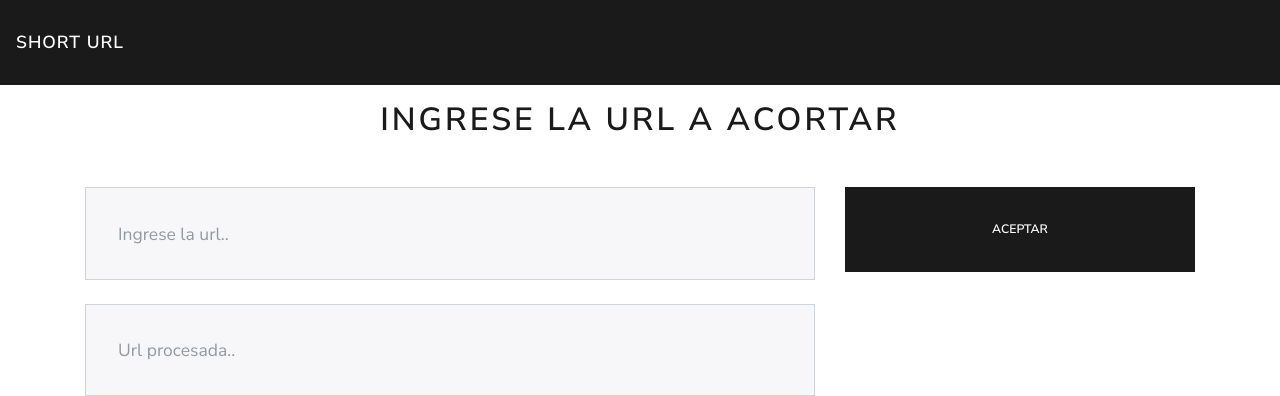
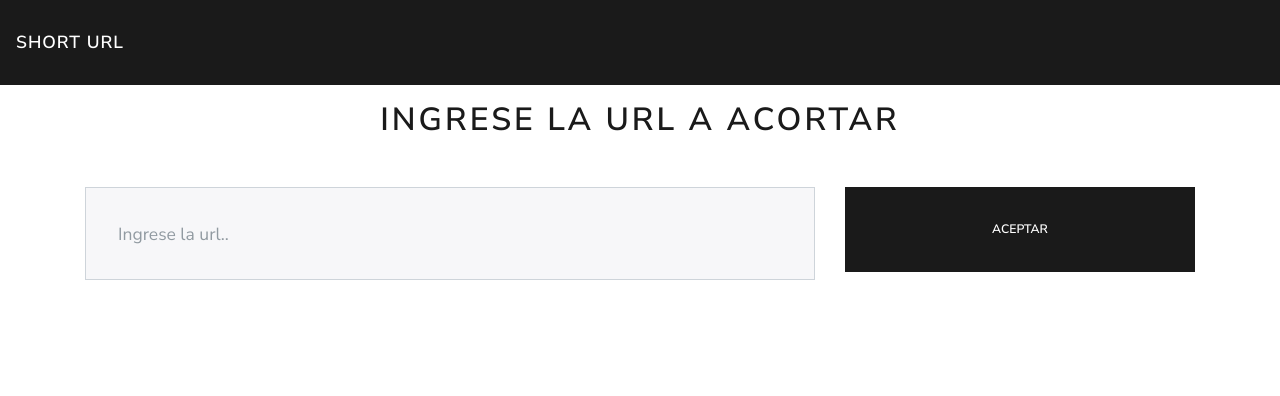
Before and after one commit to truizdiaz/angular-bitly, an Angular app: page / in a window 1280 px wide. Shown: the top 396 px of the page. Built offline with nearby package versions, Linux system fonts and the light colour scheme.

Commit message:
UrlShort TS

```diff
--- a/src/app/app.module.ts
+++ b/src/app/app.module.ts
@@ -1,6 +1,8 @@
 import { BrowserModule } from '@angular/platform-browser';
 import { NgModule } from '@angular/core';
+import { FormsModule } from '@angular/forms';
 
+// Componentes
 import { AppComponent } from './app.component';
 import { NavbarComponent } from './components/navbar/navbar.component';
 import { ShortUrlComponent } from './components/short-url/short-url.component';
@@ -14,7 +16,8 @@
     SpinnerComponent
   ],
   imports: [
-    BrowserModule
+    BrowserModule,
+    FormsModule
   ],
   providers: [],
   bootstrap: [AppComponent]
--- a/src/app/components/short-url/short-url.component.html
+++ b/src/app/components/short-url/short-url.component.html
@@ -2,15 +2,15 @@
     <h1 class="display-5 text-center">INGRESE LA URL A ACORTAR</h1>
     <div class="row mt-5 mb-4">
         <div class="col-lg-8">
-            <input type="text" class="form-control form-control-lg" placeholder="Ingrese la url..">
+            <input type="text" [(ngModel)]="nombreUrl" class="form-control form-control-lg" placeholder="Ingrese la url..">
         </div>
         <div class="col-lg-4">
-            <button class="btn btn-primary btn-block btn-lg">ACEPTAR</button>
+            <button (click)="procesarUrl()" class="btn btn-primary btn-block btn-lg">ACEPTAR</button>
         </div>
     </div>
-    <div class="row">
+    <div *ngIf="urlProcesada" class="row">
         <div class="col-lg-8">
-            <input type="text" class="form-control form-control-lg" placeholder="Url procesada..">
+            <input type="text" [(ngModel)]="urlShort" class="form-control form-control-lg" placeholder="Url procesada..">
         </div>
     </div>
 </div>
--- a/src/app/components/short-url/short-url.component.ts
+++ b/src/app/components/short-url/short-url.component.ts
@@ -6,10 +6,21 @@
   styleUrls: ['./short-url.component.css']
 })
 export class ShortUrlComponent implements OnInit {
+  nombreUrl: string;
+  urlShort: string;
+  urlProcesada: boolean;
 
-  constructor() { }
+  constructor() {
+    this.nombreUrl = '';
+    this.urlShort = '';
+    this.urlProcesada = false;
+  }
 
   ngOnInit(): void {
   }
 
+  procesarUrl() {
+    console.log(this.nombreUrl);
+  }
+
 }
```
